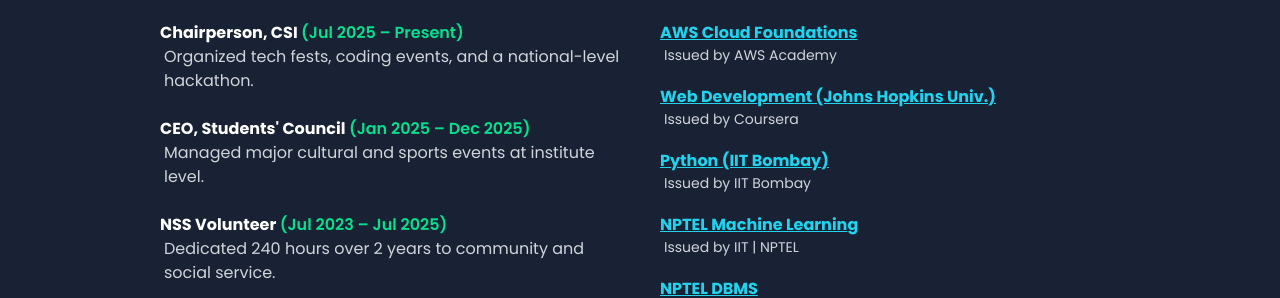
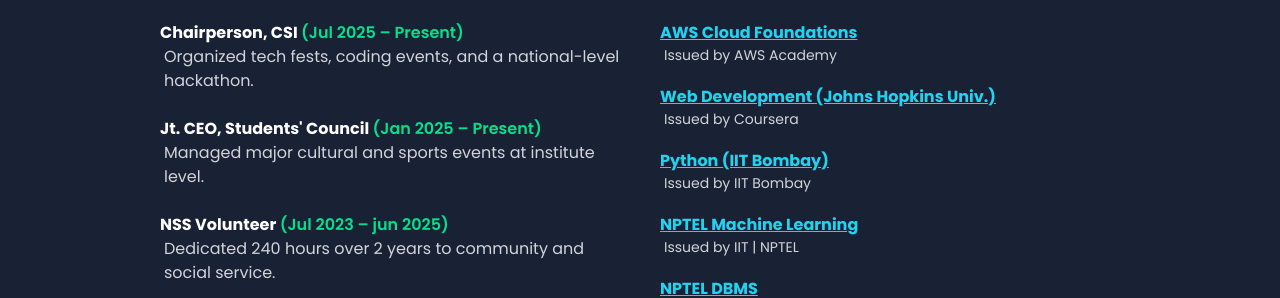
Before and after one commit to PremPanchal1224/prem-portfolio, a React (Vite) app: page / in a window 1280 px wide. Shown: the part 3867-4165 px from the top of the page. Built offline with nearby package versions, Linux system fonts and the light colour scheme.

Commit message:
Update AchievementsSection.tsx

```diff
--- a/src/components/AchievementsSection.tsx
+++ b/src/components/AchievementsSection.tsx
@@ -6,13 +6,13 @@ const achievements = [
     desc: "Organized tech fests, coding events, and a national-level hackathon."
   },
   {
-    role: "CEO, Students' Council",
-    period: "Jan 2025 – Dec 2025",
+    role: "Jt. CEO, Students' Council",
+    period: "Jan 2025 – Present",
     desc: "Managed major cultural and sports events at institute level."
   },
   {
     role: "NSS Volunteer",
-    period: "Jul 2023 – Jul 2025",
+    period: "Jul 2023 – jun 2025",
     desc: "Dedicated 240 hours over 2 years to community and social service."
   },
 ];
```
